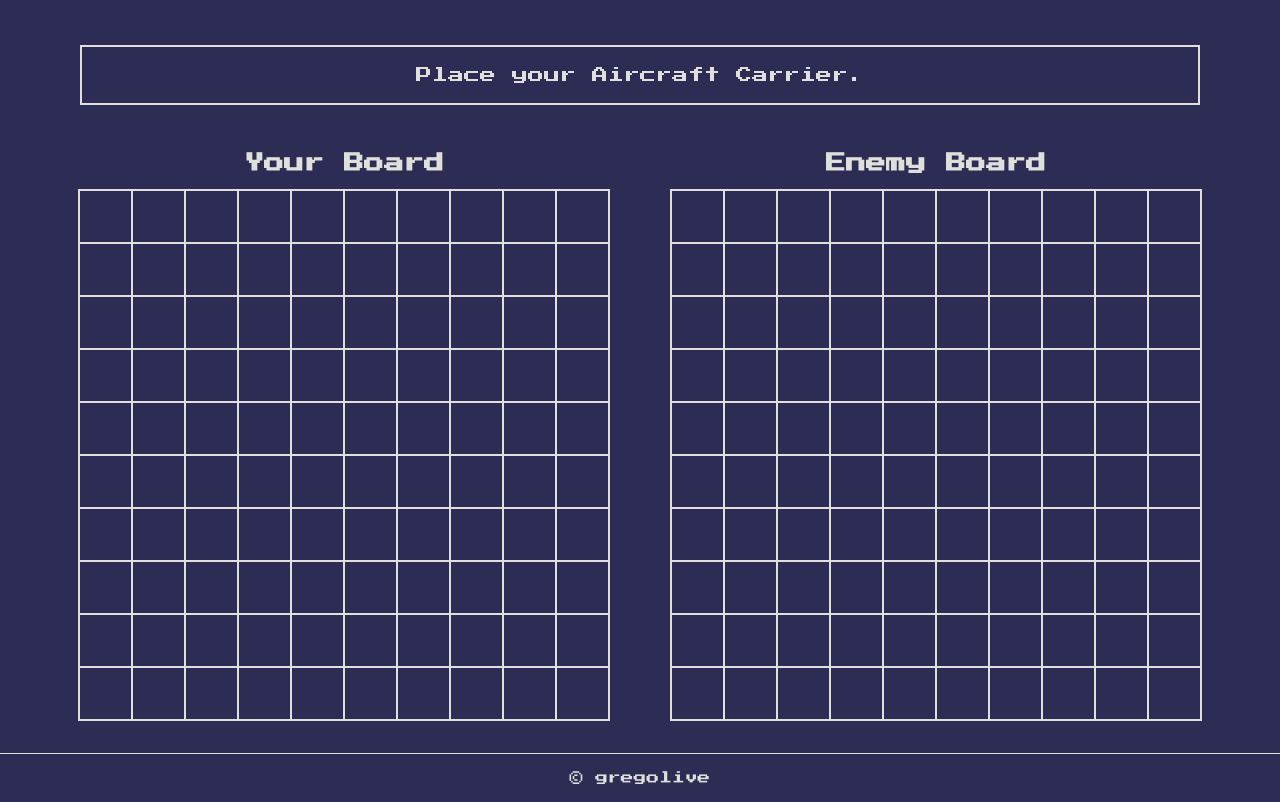
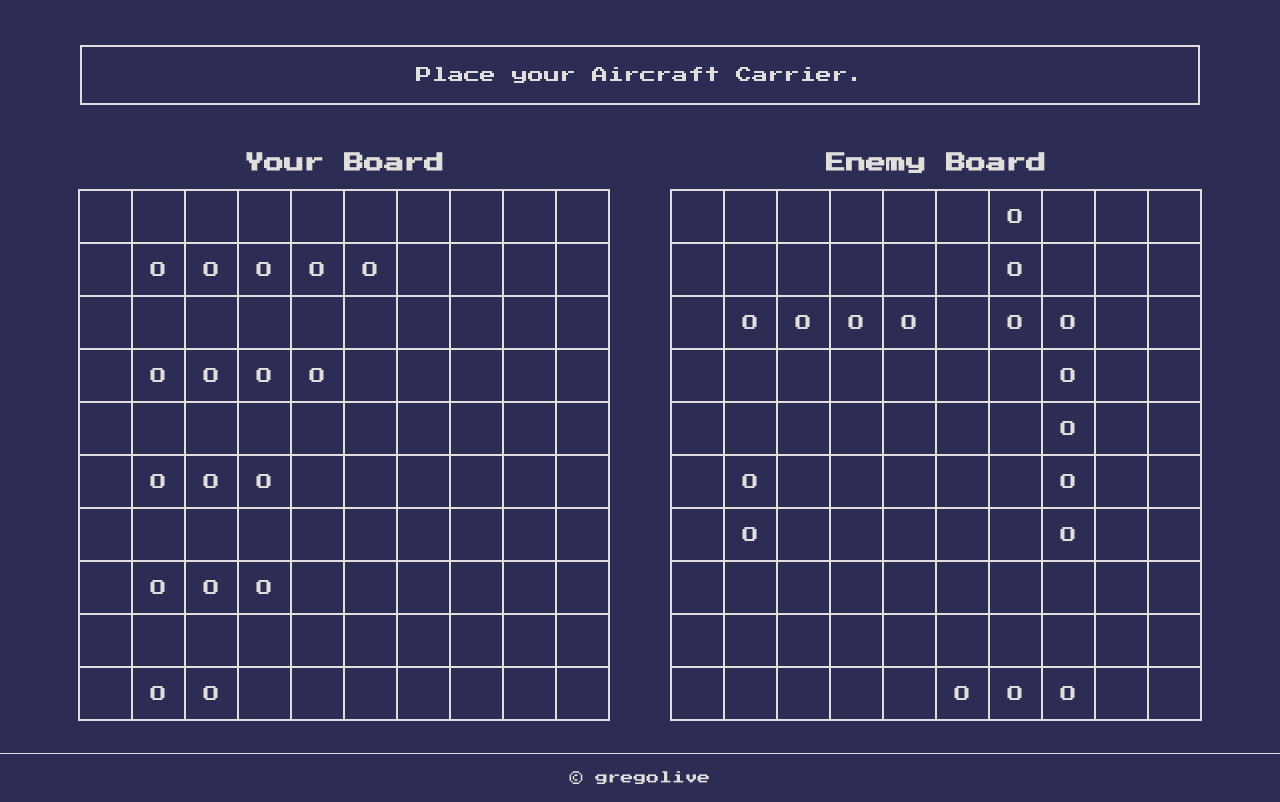
Before and after one commit to gregolive/battleship, a website built with webpack: page src/index.html in a window 1280 px wide. Both pictures are taken after a click on the button "EASY". Shown: the part 79-881 px from the top of the page. Built offline with nearby package versions, Linux system fonts and the light colour scheme.

Commit message:
Display ships on board

```diff
--- a/src/scripts/components.js
+++ b/src/scripts/components.js
@@ -23,9 +23,9 @@ const boardRow = () => {
   return row;
 };
 
-const boardGrid = () => {
+const boardGrid = (className) => {
   const grid = document.createElement('div');
-  grid.className = 'board-grid';
+  grid.className = `grid ${className}-grid`;
 
   for (let i = 0; i < 10; i += 1) {
     const row = boardRow();
@@ -43,7 +43,7 @@ const boardSection = (title, className) => {
 
   section.className = `board ${className}-board`;
   section.appendChild(heading);
-  section.appendChild(boardGrid());
+  section.appendChild(boardGrid(className));
 
   return section;
 };
--- a/src/scripts/game.js
+++ b/src/scripts/game.js
@@ -1,39 +1,66 @@
 import newPlayer from './player';
 
-const newGame = () => {
+const newGame = (difficulty) => {
   const human = newPlayer(false);
   let computer;
   let turn = 1;
 
-  const setComputer = (difficulty) => {
+  const addShipsToBoard = (player) => {
+    const grid = (player === human) ? document.querySelector('.player-grid') : document.querySelector('.enemy-grid');
+    player.gameboard.cells.forEach((row, i) => {
+      row.forEach((cell, j) => {
+        if (cell === 'O') { grid.childNodes.item(i).childNodes.item(j).textContent = 'O'; }
+      });
+    });
+  };
+
+  const setComputer = () => {
     computer = newPlayer(difficulty);
     computer.placeRandomShips();
+    addShipsToBoard(computer);
   };
 
-  const takeTurn = (row, col) => {
+  const getPlayerShips = () => {
+    human.gameboard.placeShip(0, 1, 1, 0);
+    human.gameboard.placeShip(1, 3, 1, 0);
+    human.gameboard.placeShip(2, 5, 1, 0);
+    human.gameboard.placeShip(3, 7, 1, 0);
+    human.gameboard.placeShip(4, 9, 1, 0);
+    addShipsToBoard(human);
+  };
+
+  const startGame = () => {
+    setComputer();
+    getPlayerShips();
+  };
+
+  const getPlayerMove = () => {
+
+  };
+
+  const takeTurn = () => {
     if (turn % 2 !== 0) {
-      human.makeMove(computer, row, col);
+      const coords = getPlayerMove();
+      human.makeMove(computer, coords[0], coords[1]);
     } else {
       computer.makeMove(human);
     }
     turn += turn;
   };
 
-  const addDummyShips = () => {
-    human.gameboard.placeShip(0, 1, 1, 0);
-    human.gameboard.placeShip(1, 3, 1, 0);
-    human.gameboard.placeShip(2, 5, 1, 0);
-    human.gameboard.placeShip(3, 7, 1, 0);
-    human.gameboard.placeShip(4, 9, 1, 0);
+  const updateBoard = () => {
+
   };
 
-  // Start new game
-  const start = (difficulty) => {
-    setComputer(difficulty);
-    addDummyShips();
+  const play = () => {
+    startGame();
+    while (human.gameboard.isGameOver() && computer.gameboard.isGameOver()) {
+      takeTurn();
+      updateBoard();
+    }
   };
 
-  start();
+  play();
 };
 
 export default newGame;
--- a/src/scripts/player.js
+++ b/src/scripts/player.js
@@ -37,7 +37,7 @@ const newPlayer = (difficulty) => {
         testRow = row + j;
         testCol = col;
       }
-      if (gameboard.cells[testRow][testCol]) { return false; }
+      if (testRow > 9 || testCol > 9 || typeof gameboard.cells[testRow][testCol] !== 'undefined') { return false; }
     }
     return true;
   };
@@ -53,7 +53,6 @@ const newPlayer = (difficulty) => {
       }
       gameboard.placeShip(i, row, col, angle);
     }
-    console.log(gameboard.cells);
   };
 
   return {
--- a/src/style.css
+++ b/src/style.css
@@ -122,7 +122,7 @@ section:hover > h2 {
   gap: 5vw;
 }
 
-.board-grid {
+.grid {
   background-color: var(--text-color);
   border: 2px solid var(--text-color);
   aspect-ratio: 1;
@@ -134,7 +134,7 @@ section:hover > h2 {
   transition: all 0.4s ease;
 }
 
-.board-grid:hover {
+.grid:hover {
   box-shadow: 6px 6px 1px var(--highlight-color);
 }
 
@@ -151,6 +151,9 @@ section:hover > h2 {
   height: 100%;
   background-color: var(--bg-color);
   transition: all 0.1s ease;
+  display: flex;
+  align-items: center;
+  justify-content: center;
 }
 
 .enemy-board > * > * > .col:hover {
```
